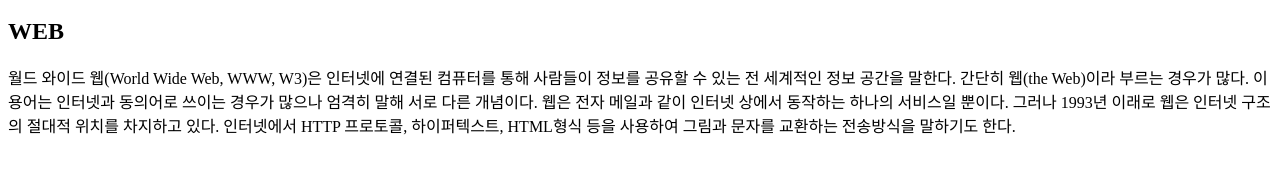
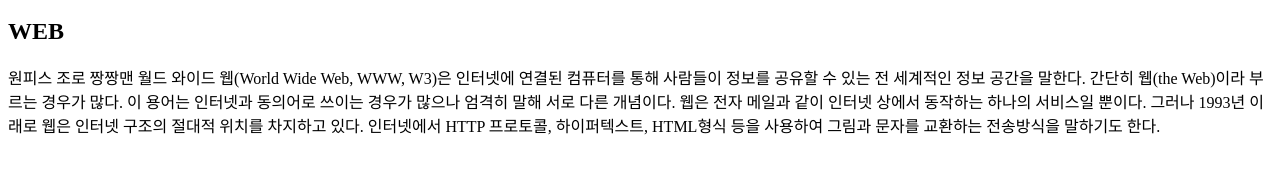
Before and after one commit to gang941011/my-first-web-site, a plain HTML site: page index.html in a window 1280 px wide. Shown: the part 136-308 px from the top of the page. Drawn offline with Linux system fonts and the light colour scheme.

Commit message:
index 파일 수정

```diff
--- a/index.html
+++ b/index.html
@@ -14,7 +14,7 @@
             <li><a href="3.html">JavaScript</a></li>
         </ol>
         <h2>WEB</h2>
-        <p>
+        <p>원피스 조로 짱짱맨
             월드 와이드 웹(World Wide Web, WWW, W3)은 인터넷에 연결된 컴퓨터를 통해 사람들이 정보를 공유할 수 있는 전 세계적인 정보 공간을 말한다. 간단히 웹(the Web)이라 부르는 경우가 많다. 이 용어는 인터넷과 동의어로 쓰이는 경우가 많으나 엄격히 말해 서로 다른 개념이다. 웹은 전자 메일과 같이 인터넷 상에서 동작하는 하나의 서비스일 뿐이다. 그러나 1993년 이래로 웹은 인터넷 구조의 절대적 위치를 차지하고 있다.
 
 인터넷에서 HTTP 프로토콜, 하이퍼텍스트, HTML형식 등을 사용하여 그림과 문자를 교환하는 전송방식을 말하기도 한다.
```
